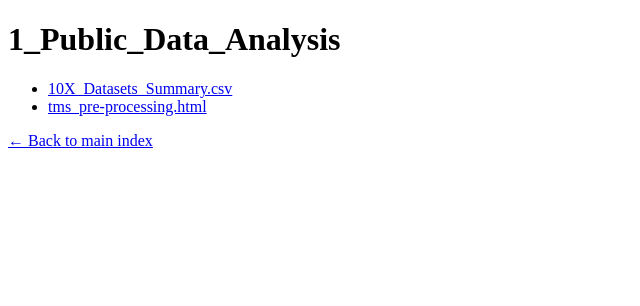
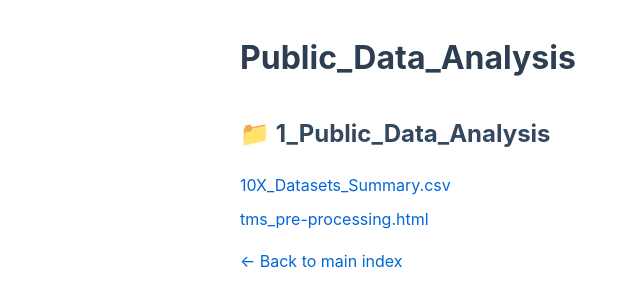
Before and after one commit to anahSG/scMIR, a plain HTML site: page 1_Public_Data_Analysis/index.html in a window 1280 px wide. Shown: the whole page, without its empty margins (0-640 px from the left). Drawn offline with Linux system fonts and the light colour scheme.

Commit message:
Update index.html

```diff
--- a/1_Public_Data_Analysis/index.html
+++ b/1_Public_Data_Analysis/index.html
@@ -1,11 +1,49 @@
 <!DOCTYPE html>
 <html lang="en">
 <head>
-  <meta charset="UTF-8" />
-  <title>1_Public_Data_Analysis</title>
+   <meta charset="UTF-8" />
+  <title>scMIR Analysis Pipeline – Index</title>
+  <style>
+    body {
+      font-family: -apple-system, BlinkMacSystemFont, "Segoe UI", Roboto, Ubuntu, "Open Sans", sans-serif;
+      max-width: 800px;
+      margin: 2rem auto;
+      line-height: 1.6;
+      padding: 0 1rem;
+    }
+    h1 {
+      color: #2c3e50;
+      margin-bottom: 1rem;
+    }
+    h2 {
+      margin-top: 2rem;
+      color: #34495e;
+    }
+    ul {
+      list-style: none;
+      padding: 0;
+    }
+    li {
+      margin-bottom: 0.5rem;
+    }
+    a {
+      color: #0366d6;
+      text-decoration: none;
+    }
+    a:hover {
+      text-decoration: underline;
+    }
+    .file::before {
+      content: "📄 ";
+    }
+    .folder::before {
+      content: "📁 ";
+    }
+  </style>
 </head>
 <body>
-  <h1>1_Public_Data_Analysis</h1>
+  <h1>Public_Data_Analysis</h1>
+  <h2 class="folder">1_Public_Data_Analysis</h2>
   <ul>
     <li><a href="10X_Datasets_Summary.csv">10X_Datasets_Summary.csv</a></li>
     <li><a href="tms_pre-processing.html">tms_pre-processing.html</a></li>
```
